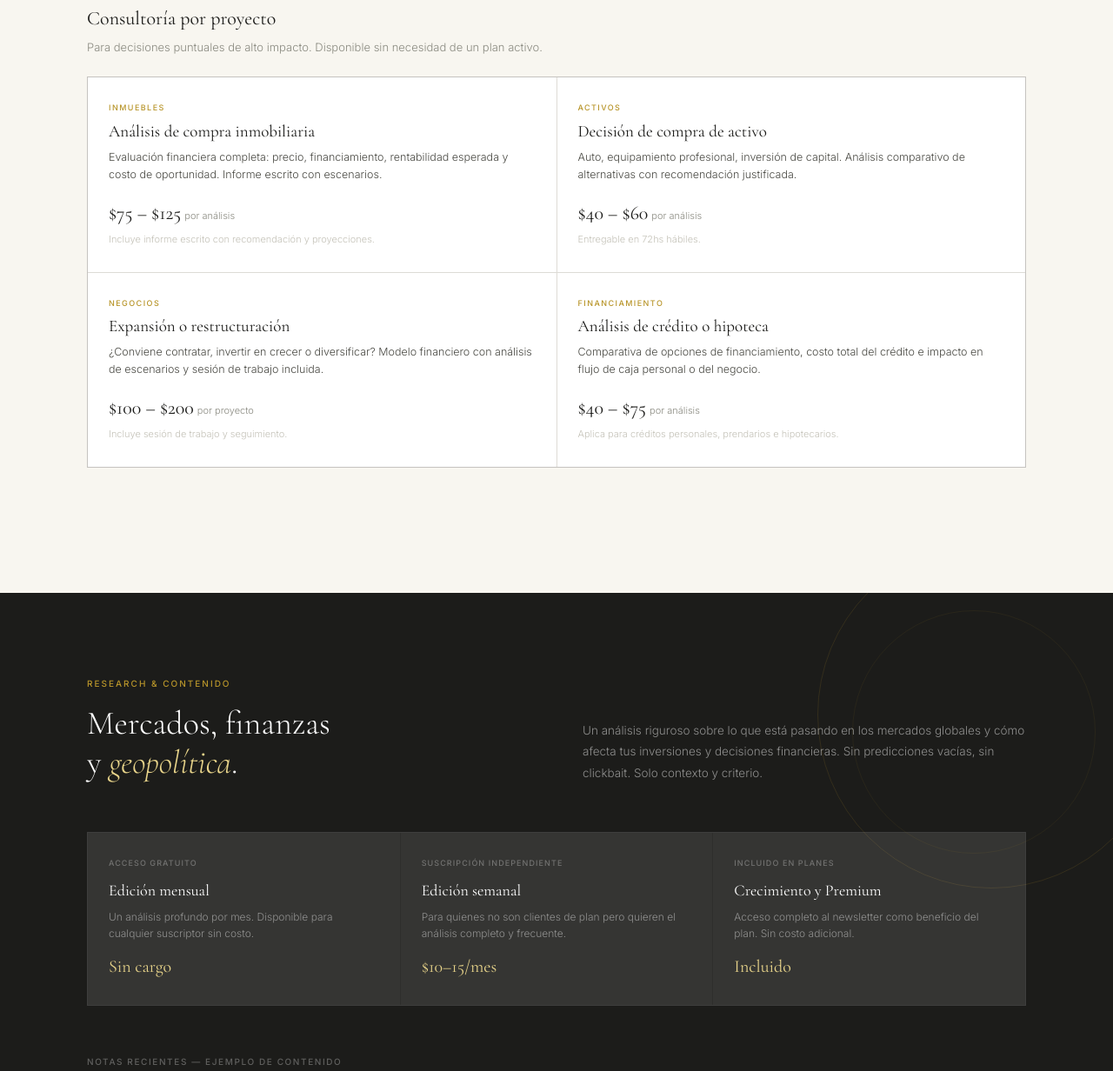
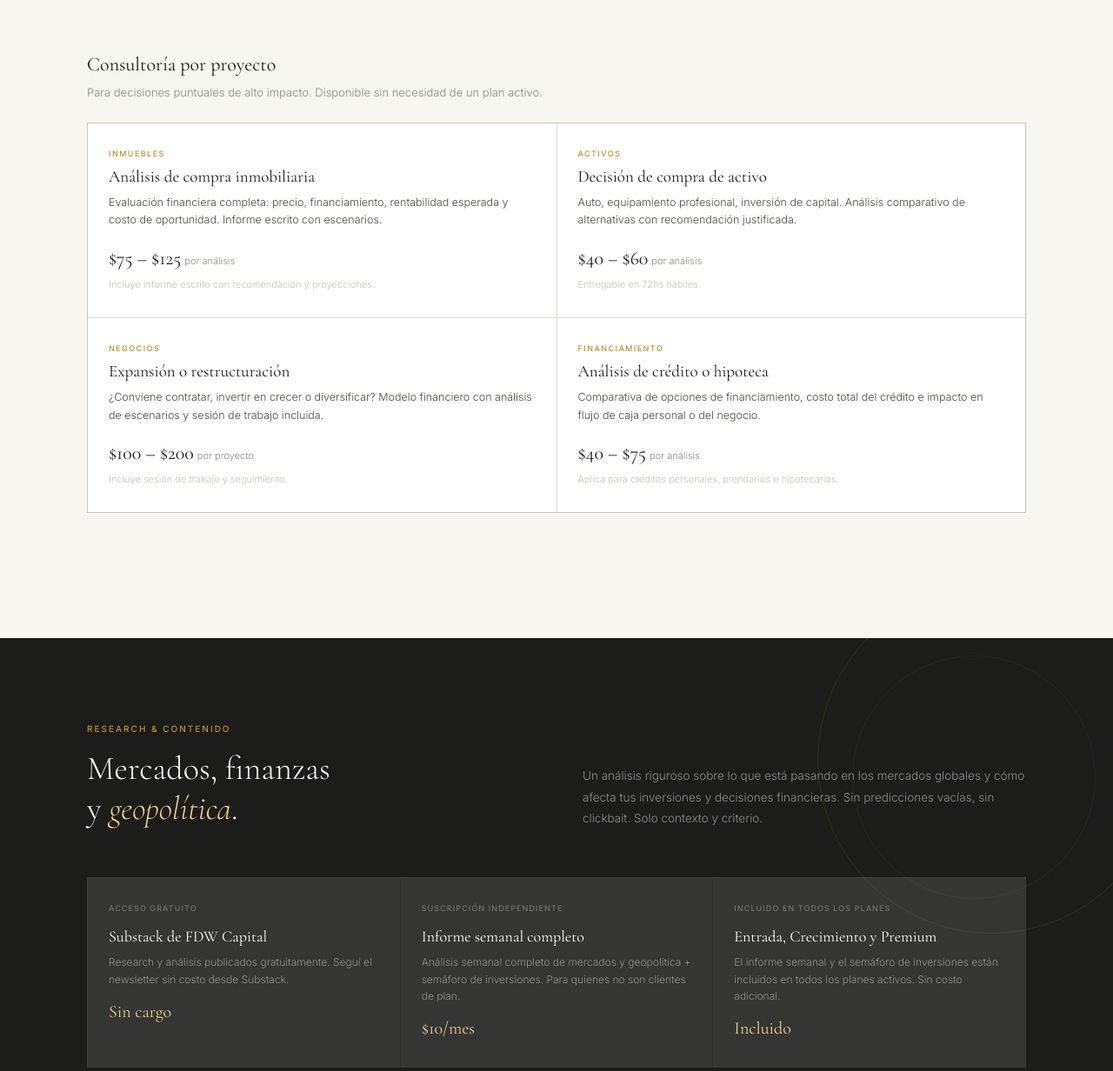
Before and after one commit to frandiazwals/FDW-Capital, a plain HTML site: page index.html in a window 1280 px wide. Shown: the part 2381-3613 px from the top of the page at 87% size. Drawn offline with nearby package versions, Linux system fonts and the light colour scheme.

Commit message:
Add files via upload

```diff
--- a/index.html
+++ b/index.html
@@ -495,14 +495,14 @@
   min-height: 160px; /* fuerza altura mínima igual en los 3 */
 }
 .plan-card-collapsed-cta {
-  margin-top: auto; /* empuja el botón siempre al fondo del teaser */
-  padding-top: 20px;
+  margin-top: auto;
+  display: flex;
   align-items: center;
   justify-content: space-between;
   padding: 12px 0 0;
   border-top: 0.5px solid var(--rule);
 }
-.plan-card.dark .plan-card-collapsed-cta { border-color: rgba(255,255,255,0.1); }
+.plan-card.dark .plan-card-collapsed-cta { border-top-color: rgba(255,255,255,0.15); }
 .collapsed-cta-label {
   font-size: 11px;
   font-weight: 500;
@@ -1251,13 +1251,15 @@
         <div class="section-rule"></div>
         <p class="sobre-lead">Soy asesor financiero independiente con base en Rosario. Trabajo con todo tipo de clientes — empleados, freelancers, propietarios y profesionales — sin importar el nivel de ingresos ni el monto inicial. No hay un mínimo para empezar a invertir con criterio.</p>
         <div class="sobre-body">
-          <p>Mi trabajo es diferente al de un asesor de banco o broker: no tengo cuotas de venta, no cobro comisiones por recomendarte un fondo en particular y no gano más si operás más. El modelo de flat fee mensual alinea mis incentivos con los tuyos: me conviene que crezcas, no que transacciones.</p>
           <p>Lo que busco es ser el interlocutor financiero de confianza que cualquier persona merece tener — alguien que entienda su situación particular y ayude a pensar con criterio, no solo a ejecutar operaciones.</p>
         </div>
         <div class="filosofia-block">
           <h3>Filosofía de inversión</h3>
           <p>Creo en carteras construidas con lógica, no con ruido. El objetivo central es la <strong>preservación del capital</strong>: primero no perder, después crecer. Para eso trabajo con estrategias claras y entendibles — sin productos opacos, sin promesas de rendimientos extraordinarios.</p>
           <p style="margin-top:12px;">Cada cartera se <strong>adapta al perfil y objetivos del cliente</strong>: no existe una solución universal. La construcción se basa en una buena locación de capital, gestión de riesgo explícita y el uso de ratios financieros para medir la eficiencia de cada posición. El resultado es un portafolio que el cliente comprende, y eso es parte del valor.</p>
+        </div>
+        <div class="sobre-body" style="margin-top:24px;">
+          <p>Mi trabajo es diferente al de la mayoría de los asesores: no cobro un porcentaje sobre tus activos bajo administración (AUM), que es el modelo estándar del sector. Trabajo con flat fee mensual fijo, lo que significa que mis honorarios no dependen del tamaño de tu cartera ni de cuánto operés. Eso alinea mis incentivos con los tuyos: me conviene que crezcas, no que transacciones.</p>
         </div>
       </div>
       <div class="principios reveal" style="transition-delay: 0.15s;">
@@ -1271,7 +1273,7 @@
           <div class="principio">
             <div class="principio-num">02</div>
             <div class="principio-title">Transparencia en precios</div>
-            <div class="principio-desc">Flat fee mensual publicado. Sin sorpresas, sin letras chicas, sin cobros por operación ocultos.</div>
+            <div class="principio-desc">Flat fee mensual publicado. Sin porcentaje sobre activos, sin cobros que crezcan con tu cartera.</div>
           </div>
           <div class="principio">
             <div class="principio-num">03</div>
@@ -1316,22 +1318,22 @@
             <p class="price-annual">$200/año · dos meses sin cargo</p>
           </div>
           <div class="plan-divider"></div>
-          <p class="feat-group">Portafolio</p>
-          <div class="feat-item"><span class="feat-dot"></span><span class="feat-text">Armado y diagnóstico inicial de cartera</span></div>
-          <div class="feat-item"><span class="feat-dot"></span><span class="feat-text">Análisis de cartera trimestral</span></div>
-          <div class="feat-item"><span class="feat-dot"></span><span class="feat-text">Recomendaciones con justificación escrita</span></div>
-          <div class="feat-item"><span class="feat-dot"></span><span class="feat-text">Rebalanceo trimestral si las condiciones lo ameritan</span></div>
-          <p class="feat-group">Soporte</p>
-          <div class="feat-item"><span class="feat-dot"></span><span class="feat-text">Consultas por WhatsApp · respuesta 48hs</span></div>
-          <div class="feat-item"><span class="feat-dot"></span><span class="feat-text">1 consulta de decisión grande gratuita cada 6 meses</span></div>
-          <div class="feat-item"><span class="feat-dot"></span><span class="feat-text">Semáforo semanal de inversiones + resumen de la semana <span class="tag-inc">todos los viernes</span></span></div>
-          <p class="feat-group">Beneficios</p>
-          <div class="feat-item"><span class="feat-dot"></span><span class="feat-text">Newsletter de research <span class="tag-inc">incluido</span></span></div>
-          <div class="feat-item"><span class="feat-dot"></span><span class="feat-text">50% de descuento en servicios de consultoría por proyecto <span class="tag-inc">exclusivo</span></span></div>
-          <p class="feat-group">Herramientas</p>
-          <div class="feat-item"><span class="feat-dot"></span><span class="feat-text">Excel de gastos personales <span class="tag-inc">incluido</span></span></div>
-          <div class="feat-item"><span class="feat-dot"></span><span class="feat-text">Excel de presupuesto familiar <span class="tag-inc">incluido</span></span></div>
-          <a href="#contacto" class="plan-cta-link" onclick="event.stopPropagation()">Consultar disponibilidad →</a>
+          <p class="feat-group">Cartera</p>
+          <div class="feat-item"><span class="feat-dot"></span><span class="feat-text">Armado de cartera inicial según perfil de riesgo y horizonte temporal</span></div>
+          <div class="feat-item"><span class="feat-dot"></span><span class="feat-text">Primera reunión gratuita <span class="tag-inc">presencial u online</span></span></div>
+          <div class="feat-item"><span class="feat-dot"></span><span class="feat-text">Análisis riguroso trimestral con métricas de la cartera</span></div>
+          <div class="feat-item"><span class="feat-dot"></span><span class="feat-text">Recomendaciones de rebalanceo con justificación escrita</span></div>
+          <div class="feat-item"><span class="feat-dot"></span><span class="feat-text">Recomendaciones de inversión según tu perfil de inversor</span></div>
+          <p class="feat-group">Canales de difusión</p>
+          <div class="feat-item"><span class="feat-dot"></span><span class="feat-text">Canal de Telegram — recomendaciones de activos e inversiones en tiempo real</span></div>
+          <div class="feat-item"><span class="feat-dot"></span><span class="feat-text">Informe semanal de mercados y geopolítica <span class="tag-inc">todos los viernes</span></span></div>
+          <div class="feat-item"><span class="feat-dot"></span><span class="feat-text">Semáforo de inversiones — resumen y perspectiva de la semana</span></div>
+          <p class="feat-group">Soporte individual</p>
+          <div class="feat-item"><span class="feat-dot"></span><span class="feat-text">Soporte por WhatsApp — respuesta en menos de 72hs</span></div>
+          <p class="feat-group">Incluido</p>
+          <div class="feat-item"><span class="feat-dot"></span><span class="feat-text">50% de descuento en consultoría puntual <span class="tag-inc">1 por mes</span></span></div>
+          <div class="feat-item"><span class="feat-dot"></span><span class="feat-text">Plantilla Excel de gastos personales <span class="tag-inc">incluida</span></span></div>
+          <a href="#contacto" class="plan-cta-link" onclick="event.stopPropagation()">Agendar primera reunión →</a>
         </div>
       </div>
 
@@ -1353,21 +1355,22 @@
             <p class="price-annual">$400/año · dos meses sin cargo</p>
           </div>
           <div class="plan-divider"></div>
-          <p class="feat-group">Portafolio</p>
-          <div class="feat-item"><span class="feat-dot"></span><span class="feat-text">Todo lo del plan Entrada</span></div>
-          <div class="feat-item"><span class="feat-dot"></span><span class="feat-text">Revisión mensual del portafolio</span></div>
+          <p class="feat-group">Todo lo del plan Entrada, más:</p>
+          <div class="feat-item"><span class="feat-dot"></span><span class="feat-text">Armado de cartera según perfil de riesgo y horizonte temporal</span></div>
+          <div class="feat-item"><span class="feat-dot"></span><span class="feat-text">Primera reunión gratuita <span class="tag-inc">presencial u online</span></span></div>
+          <div class="feat-item"><span class="feat-dot"></span><span class="feat-text">Canal de Telegram + WhatsApp abierto 24/7 — respuesta en menos de 24hs <span class="tag-inc">sin límite de consultas</span></span></div>
+          <div class="feat-item"><span class="feat-dot"></span><span class="feat-text">Informe semanal de mercados y geopolítica <span class="tag-inc">todos los viernes</span></span></div>
+          <div class="feat-item"><span class="feat-dot"></span><span class="feat-text">1 consultoría por proyecto mensual <span class="tag-inc">incluida</span></span></div>
+          <p class="feat-group">Seguimiento activo adicional</p>
+          <div class="feat-item"><span class="feat-dot"></span><span class="feat-text">Revisión mensual del portafolio con reporte de performance</span></div>
           <div class="feat-item"><span class="feat-dot"></span><span class="feat-text">Rebalanceos ante cualquier situación que lo amerite</span></div>
-          <div class="feat-item"><span class="feat-dot"></span><span class="feat-text">Reporte mensual de performance</span></div>
-          <p class="feat-group">Soporte</p>
-          <div class="feat-item"><span class="feat-dot"></span><span class="feat-text">Respuesta prioritaria en 24hs</span></div>
+          <div class="feat-item"><span class="feat-dot"></span><span class="feat-text">Morning review diario — qué está pasando en los mercados</span></div>
           <div class="feat-item"><span class="feat-dot"></span><span class="feat-text">2 consultas de decisión grande al mes</span></div>
-          <div class="feat-item"><span class="feat-dot"></span><span class="feat-text">Morning review diario — qué está pasando en los mercados</span></div>
-          <div class="feat-item"><span class="feat-dot"></span><span class="feat-text">Semáforo semanal de inversiones + resumen de la semana <span class="tag-inc">todos los viernes</span></span></div>
           <div class="feat-item"><span class="feat-dot"></span><span class="feat-text">Research ampliado + estrategia de inversión <span class="tag-inc">incluido</span></span></div>
           <p class="feat-group">Herramientas</p>
-          <div class="feat-item"><span class="feat-dot"></span><span class="feat-text">Excels del plan Entrada</span></div>
+          <div class="feat-item"><span class="feat-dot"></span><span class="feat-text">Todas las plantillas del plan Entrada</span></div>
           <div class="feat-item"><span class="feat-dot"></span><span class="feat-text">Excel de administración de propiedades <span class="tag-inc">incluido</span></span></div>
-          <a href="#contacto" class="plan-cta-link" onclick="event.stopPropagation()">Consultar disponibilidad →</a>
+          <a href="#contacto" class="plan-cta-link" onclick="event.stopPropagation()">Agendar primera reunión →</a>
         </div>
       </div>
 
@@ -1388,25 +1391,23 @@
             <p class="price-annual">$800/año · dos meses sin cargo</p>
           </div>
           <div class="plan-divider"></div>
-          <p class="feat-group">Portafolio</p>
-          <div class="feat-item"><span class="feat-dot"></span><span class="feat-text">Todo lo del plan Crecimiento, incluyendo rebalanceos ante cualquier situación</span></div>
-          <div class="feat-item"><span class="feat-dot"></span><span class="feat-text">Reunión mensual (video o presencial)</span></div>
+          <p class="feat-group">Todo lo del plan Crecimiento, más:</p>
+          <div class="feat-item"><span class="feat-dot"></span><span class="feat-text">Revisión mensual, morning review diario e informe semanal</span></div>
+          <div class="feat-item"><span class="feat-dot"></span><span class="feat-text">Research ampliado + todas las herramientas incluidas</span></div>
+          <p class="feat-group">Planificación integral adicional</p>
+          <div class="feat-item"><span class="feat-dot"></span><span class="feat-text">Reunión mensual (video o presencial en Rosario)</span></div>
           <div class="feat-item"><span class="feat-dot"></span><span class="feat-text">Planificación financiera integral</span></div>
-          <div class="feat-item"><span class="feat-dot"></span><span class="feat-text">Análisis de créditos e hipotecas</span></div>
-          <p class="feat-group">Soporte</p>
-          <div class="feat-item"><span class="feat-dot"></span><span class="feat-text">Acceso directo y prioritario</span></div>
+          <div class="feat-item"><span class="feat-dot"></span><span class="feat-text">2 consultorías por proyecto mensual <span class="tag-inc">incluidas</span></span></div>
+          <div class="feat-item"><span class="feat-dot"></span><span class="feat-text">Alerta temprana diaria — eventos del día y cómo afectan tus tenencias</span></div>
           <div class="feat-item"><span class="feat-dot"></span><span class="feat-text">Consultas de decisión grande ilimitadas</span></div>
-          <div class="feat-item"><span class="feat-dot"></span><span class="feat-text">Alerta temprana diaria — eventos del día y cómo afectan tus tenencias</span></div>
-          <div class="feat-item"><span class="feat-dot"></span><span class="feat-text">Semáforo semanal de inversiones + resumen de la semana <span class="tag-inc">todos los viernes</span></span></div>
           <div class="feat-item"><span class="feat-dot"></span><span class="feat-text">Research personalizado on demand</span></div>
           <p class="feat-group">Exclusivo Premium</p>
           <div class="feat-item"><span class="feat-dot"></span><span class="feat-text">Revisión anual de patrimonio neto completo (activos, pasivos y seguros)</span></div>
           <div class="feat-item"><span class="feat-dot"></span><span class="feat-text">Simulador de retiro personalizado — cuándo y con qué podés retirarte</span></div>
           <div class="feat-item"><span class="feat-dot"></span><span class="feat-text">Alertas proactivas ante eventos macro que impacten tu cartera</span></div>
           <div class="feat-item"><span class="feat-dot"></span><span class="feat-text">Acceso prioritario a nuevas herramientas y productos <span class="tag-inc">antes que nadie</span></span></div>
-          <p class="feat-group">Herramientas</p>
-          <div class="feat-item"><span class="feat-dot"></span><span class="feat-text">Todas las herramientas disponibles</span></div>
-          <a href="#contacto" class="plan-cta-link" onclick="event.stopPropagation()">Consultar disponibilidad →</a>
+          <div class="feat-item"><span class="feat-dot"></span><span class="feat-text">Excel personalizado a medida según tu situación financiera <span class="tag-inc">exclusivo</span></span></div>
+          <a href="#contacto" class="plan-cta-link" onclick="event.stopPropagation()">Agendar primera reunión →</a>
         </div>
       </div>
     </div>
@@ -1474,20 +1475,20 @@
     <div class="research-options reveal" style="transition-delay:0.1s;">
       <div class="research-opt">
         <p class="ro-badge">Acceso gratuito</p>
-        <p class="ro-name">Edición mensual</p>
-        <p class="ro-desc">Un análisis profundo por mes. Disponible para cualquier suscriptor sin costo.</p>
+        <p class="ro-name">Substack de FDW Capital</p>
+        <p class="ro-desc">Research y análisis publicados gratuitamente. Seguí el newsletter sin costo desde Substack.</p>
         <p class="ro-price">Sin cargo</p>
       </div>
       <div class="research-opt">
         <p class="ro-badge">Suscripción independiente</p>
-        <p class="ro-name">Edición semanal</p>
-        <p class="ro-desc">Para quienes no son clientes de plan pero quieren el análisis completo y frecuente.</p>
-        <p class="ro-price">$10–15/mes</p>
+        <p class="ro-name">Informe semanal completo</p>
+        <p class="ro-desc">Análisis semanal completo de mercados y geopolítica + semáforo de inversiones. Para quienes no son clientes de plan.</p>
+        <p class="ro-price">$10/mes</p>
       </div>
       <div class="research-opt">
-        <p class="ro-badge">Incluido en planes</p>
-        <p class="ro-name">Crecimiento y Premium</p>
-        <p class="ro-desc">Acceso completo al newsletter como beneficio del plan. Sin costo adicional.</p>
+        <p class="ro-badge">Incluido en todos los planes</p>
+        <p class="ro-name">Entrada, Crecimiento y Premium</p>
+        <p class="ro-desc">El informe semanal y el semáforo de inversiones están incluidos en todos los planes activos. Sin costo adicional.</p>
         <p class="ro-price" style="color:var(--gold-lt);">Incluido</p>
       </div>
     </div>
@@ -1543,9 +1544,9 @@
       <div class="tool-card">
         <span class="tool-num">02</span>
         <div>
-          <p class="tool-name">Excel de presupuesto familiar</p>
-          <p class="tool-desc">Planificación de objetivos de ahorro e inversión mensual. Permite proyectar en cuánto tiempo alcanzás una meta financiera según distintos escenarios de ahorro.</p>
-          <span class="tool-tier">Todos los planes</span>
+          <p class="tool-name">Excel personalizado a medida</p>
+          <p class="tool-desc">Plantilla diseñada específicamente para la situación financiera del cliente: estructura de ingresos, objetivos, activos y seguimiento patrimonial. Único por cliente.</p>
+          <span class="tool-tier">Plan Premium</span>
         </div>
       </div>
       <div class="tool-card">
@@ -1613,7 +1614,7 @@
         <p class="broker-body">Para ejecutar las estrategias de inversión trabajamos con <strong>Balanz</strong>, uno de los brokers más sólidos y regulados de Argentina. La cuenta es tuya, está a tu nombre, y la apertura es gratuita y 100% digital.</p>
         <p class="broker-body">Mi rol es asesorarte: analizar, recomendar y acompañar cada decisión. La operación final siempre la ejecutás vos, con tu propia cuenta. Eso significa que en ningún momento tengo acceso o control sobre tus fondos.</p>
         <div class="broker-disclaimer">
-          Este modelo garantiza transparencia absoluta: yo cobro una tarifa fija por el asesoramiento, no una comisión sobre las operaciones. Balanz cobra sus comisiones de brokerage de forma directa y separada, sin intermediación mía.
+          Este modelo garantiza transparencia absoluta: yo cobro un flat fee mensual fijo por el asesoramiento, independientemente del tamaño de tu cartera. A diferencia del modelo estándar del sector, no cobro un porcentaje sobre tus activos bajo administración (AUM). Balanz cobra sus comisiones de brokerage de forma directa y separada, sin intermediación mía.
         </div>
       </div>
     </div>
```
